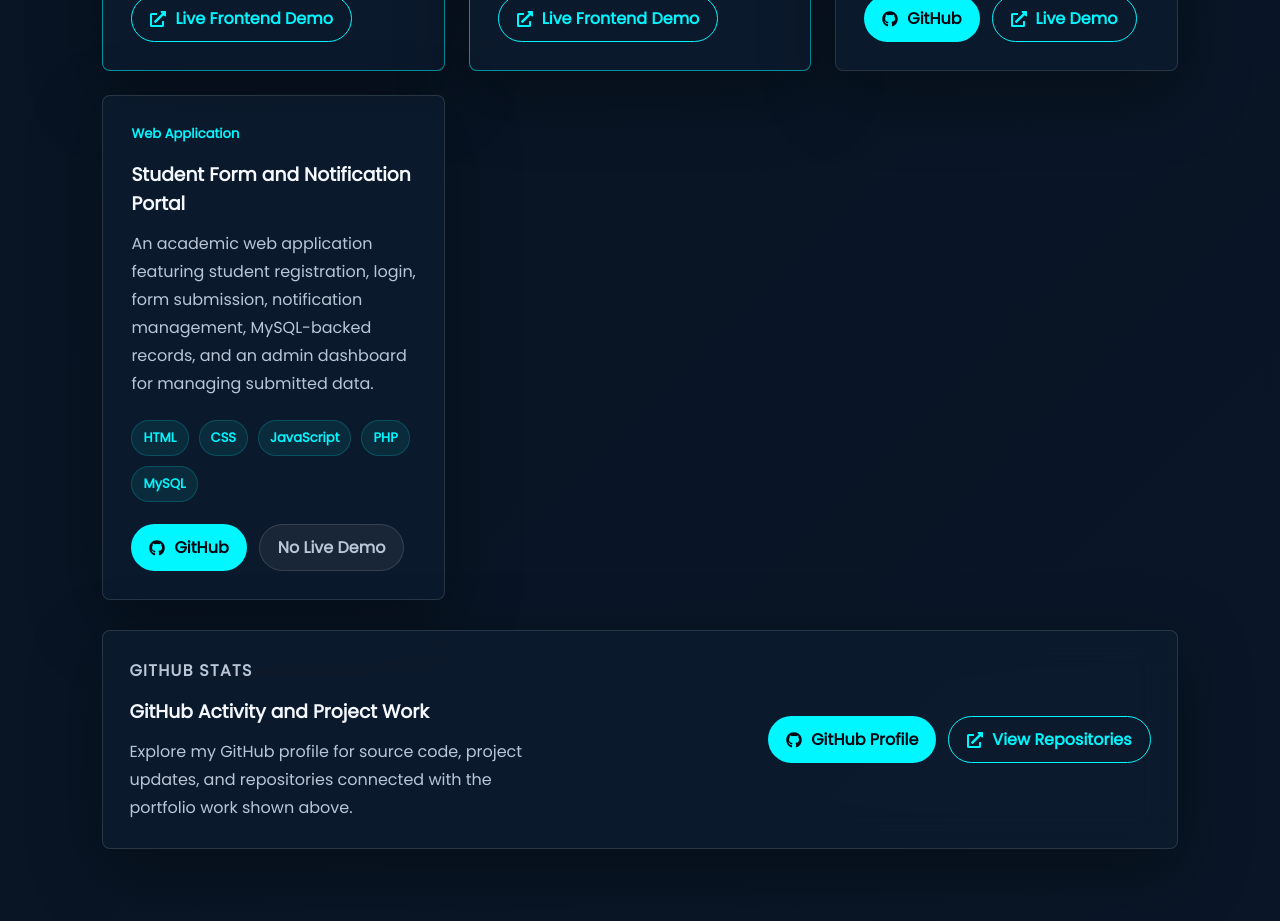
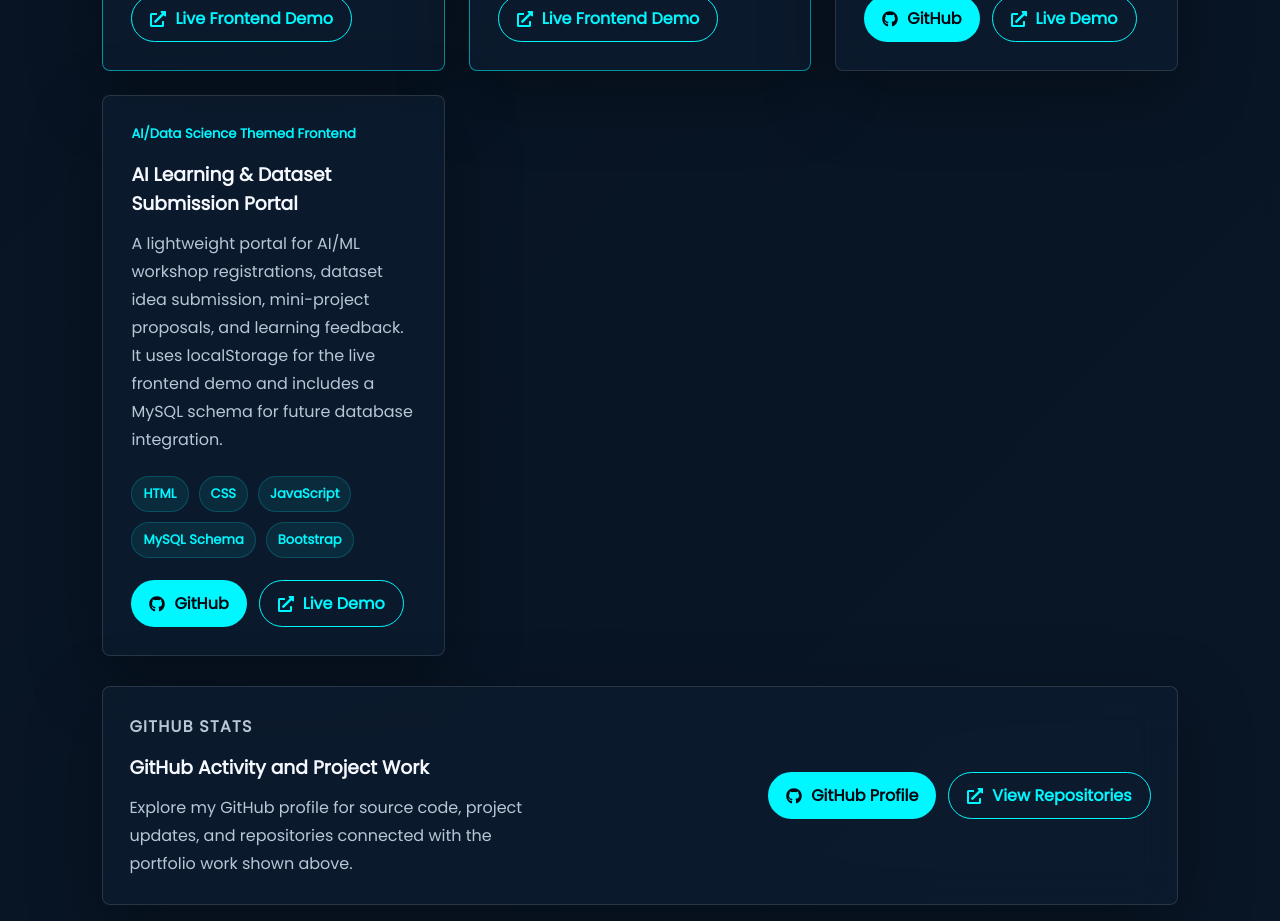
Before and after one commit to tausifalam6879/Portfolio-Website, a React (Vite) app: page / in a window 1280 px wide. Shown: the part 3980-4901 px from the top of the page. Built offline with nearby package versions, Linux system fonts and the light colour scheme.

Commit message:
Update student portal project link

```diff
--- a/src/data/projects.js
+++ b/src/data/projects.js
@@ -59,14 +59,14 @@ export const projects = [
     featured: false,
   },
   {
-    title: "Student Form and Notification Portal",
-    category: "Web Application",
-    tech: ["HTML", "CSS", "JavaScript", "PHP", "MySQL"],
+    title: "AI Learning & Dataset Submission Portal",
+    category: "AI/Data Science Themed Frontend",
+    tech: ["HTML", "CSS", "JavaScript", "MySQL Schema", "Bootstrap"],
     description:
-      "An academic web application featuring student registration, login, form submission, notification management, MySQL-backed records, and an admin dashboard for managing submitted data.",
+      "A lightweight portal for AI/ML workshop registrations, dataset idea submission, mini-project proposals, and learning feedback. It uses localStorage for the live frontend demo and includes a MySQL schema for future database integration.",
     github: "https://github.com/tausifalam6879/student-form-portal",
-    demo: "",
-    demoLabel: "Frontend Preview",
+    demo: "https://tausifalam6879.github.io/student-form-portal/",
+    demoLabel: "Live Demo",
     featured: false,
   },
 ];
```
